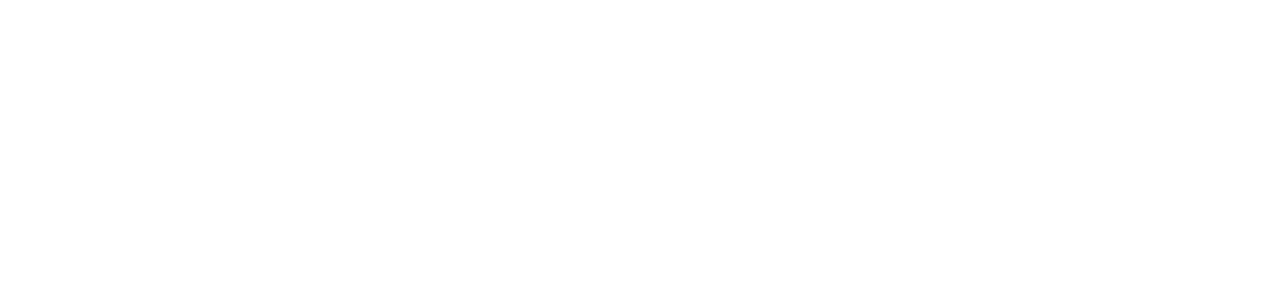
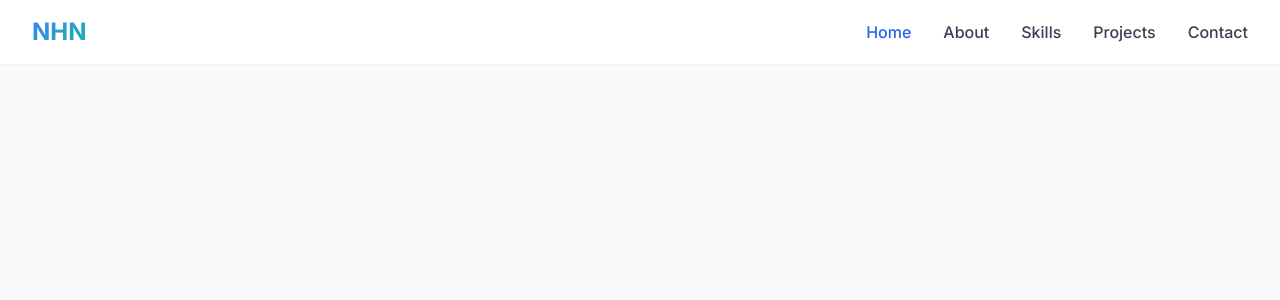
Before and after one commit to naimulhasannabil/PORTFOLIO, a React (Vite) app in the folder portfolio/: page / in a window 1280 px wide. Shown: the top 300 px of the page. Built offline with nearby package versions, Linux system fonts and the light colour scheme.

Commit message:
Add Header.jsx code and Update the App.jsx code

```diff
--- a/portfolio/src/App.jsx
+++ b/portfolio/src/App.jsx
@@ -1,13 +1,39 @@
-import { useState } from 'react'
+import { useState, useEffect } from 'react'
 import './App.css'
+import Header from './components/Header';
 
 function App() {
+  const [activeSection, setActiveSection] = useState('home');
 
+  useEffect(() => {
+    const handleScroll = () => {
+      const sections = ['home', 'about', 'skills', 'projects', 'contact']
+      const scrollPosition = window.scrollY + 100
+
+      for (let i = sections.length - 1; i >= 0; i--) {
+        const element = document.getElementById(sections[i])
+        if (element && scrollPosition >= element.offsetTop) {
+          setActiveSection(sections[i])
+          break
+        }
+      }
+    }
+
+    window.addEventListener('scroll', handleScroll)
+    return () => window.removeEventListener('scroll', handleScroll)
+  }, [])
+
+  const scrollToSection = (sectionId) => {
+    const element = document.getElementById(sectionId)
+    if (element) {
+      element.scrollIntoView({ behavior: 'smooth' })
+    }
+  }
 
   return (
-    <>
-
-    </>
+    <div className='min-h-screen bg-gray-50'>
+      <Header activeSection={activeSection} scrollToSection={scrollToSection} />
+    </div>
   )
 }
 
--- /dev/null
+++ b/portfolio/src/components/Header.jsx
@@ -0,0 +1,85 @@
+import { useState } from "react";
+
+const Header = ({ activeSection, scrollToSection }) => {
+    const [isMenuOpen, setIsMenuOpen] = useState(false);
+
+    const navigation = [
+        { name: 'Home', id: 'home' },
+        { name: 'About', id: 'about' },
+        { name: 'Skills', id: 'skills' },
+        { name: 'Projects', id: 'projects' },
+        { name: 'Contact', id: 'contact' },
+    ]
+
+    return (
+    <header className="fixed top-0 left-0 right-0 z-50 bg-white/90 backdrop-blur-md shadow-sm">
+      <nav className="container-max">
+        <div className="flex justify-between items-center py-4 px-4 sm:px-6 lg:px-8">
+          {/* Logo */}
+          <div className="flex items-center">
+            <span className="text-2xl font-bold gradient-text">NHN</span>
+          </div>
+
+          {/* Desktop Navigation */}
+          <div className="hidden md:flex space-x-8">
+            {navigation.map((item) => (
+              <button
+                key={item.id}
+                onClick={() => scrollToSection(item.id)}
+                className={`font-medium transition-colors duration-200 ${
+                  activeSection === item.id
+                    ? 'text-primary-600'
+                    : 'text-gray-700 hover:text-primary-600'
+                }`}
+              >
+                {item.name}
+              </button>
+            ))}
+          </div>
+
+          {/* Mobile menu button */}
+          <div className="md:hidden">
+            <button
+              onClick={() => setIsMenuOpen(!isMenuOpen)}
+              className="text-gray-700 hover:text-primary-600 focus:outline-none"
+            >
+              <svg className="h-6 w-6" fill="none" viewBox="0 0 24 24" stroke="currentColor">
+                {isMenuOpen ? (
+                  <path strokeLinecap="round" strokeLinejoin="round" strokeWidth={2} d="M6 18L18 6M6 6l12 12" />
+                ) : (
+                  <path strokeLinecap="round" strokeLinejoin="round" strokeWidth={2} d="M4 6h16M4 12h16M4 18h16" />
+                )}
+              </svg>
+            </button>
+          </div>
+        </div>
+
+        {/* Mobile Navigation */}
+        {isMenuOpen && (
+          <div className="md:hidden bg-white border-t">
+            <div className="px-4 py-2 space-y-1">
+              {navigation.map((item) => (
+                <button
+                  key={item.id}
+                  onClick={() => {
+                    scrollToSection(item.id)
+                    setIsMenuOpen(false)
+                  }}
+                  className={`block w-full text-left px-3 py-2 font-medium transition-colors duration-200 ${
+                    activeSection === item.id
+                      ? 'text-primary-600 bg-primary-50'
+                      : 'text-gray-700 hover:text-primary-600 hover:bg-gray-50'
+                  }`}
+                >
+                  {item.name}
+                </button>
+              ))}
+            </div>
+          </div>
+        )}
+      </nav>
+    </header>
+  )
+};
+
+export default Header;
```
